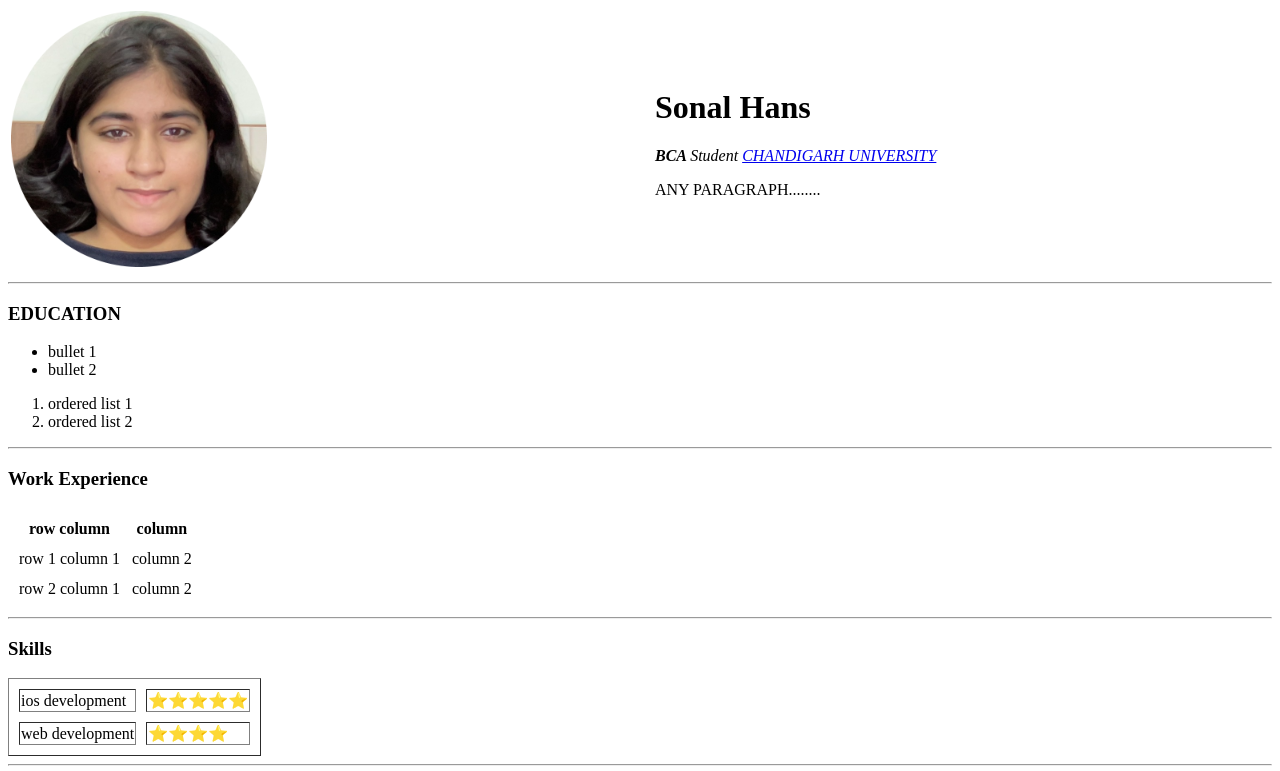
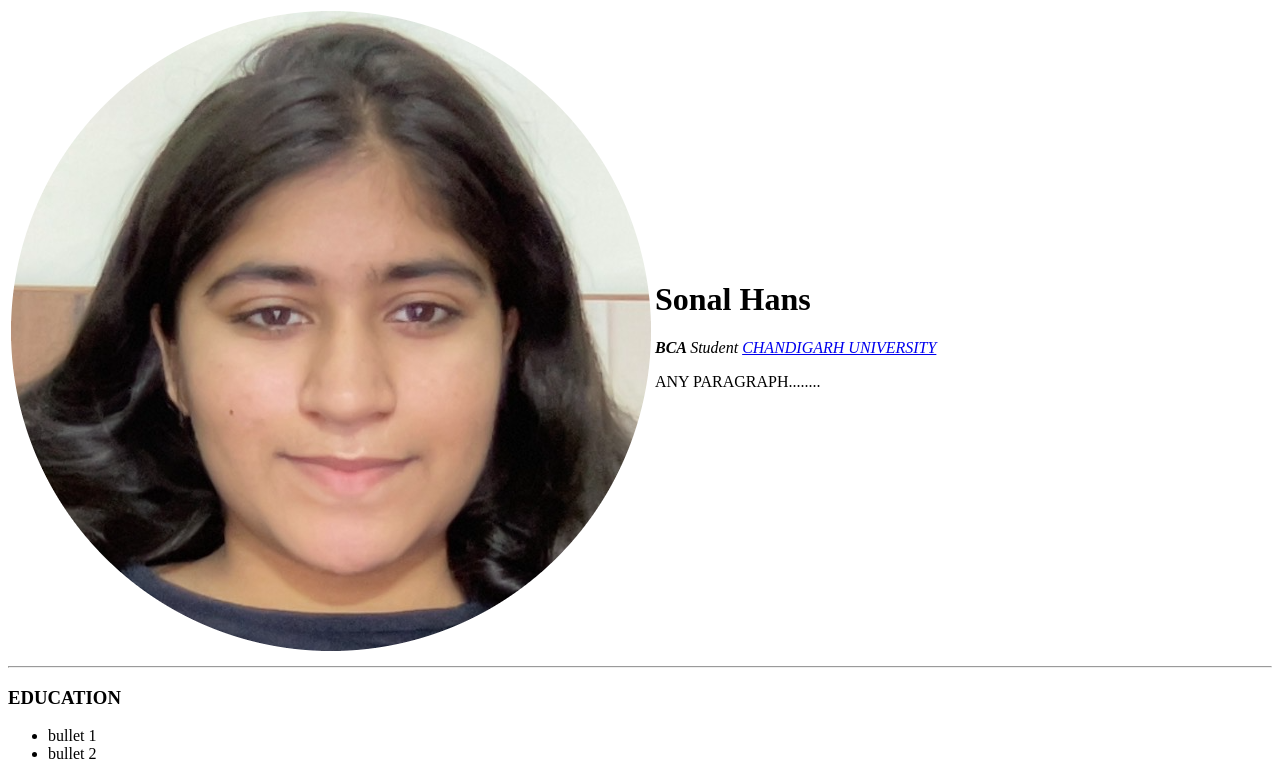
Before and after one commit to Sonalhans/project, a plain HTML site: page index.html in a window 1280 px wide. Shown: the top 771 px of the page. Drawn offline with Linux system fonts and the light colour scheme.

Commit message:
Update index.html

```diff
--- a/index.html
+++ b/index.html
@@ -11,7 +11,7 @@
 
   <table cellspacing="20%">
     <tr>
-      <td><img width=40% src="images/sonal.png" alt="profile" /></td>
+      <td><img src="images/sonal.png" alt="profile" /></td>
       <td>
         <h1>Sonal Hans</h1>
 
```
